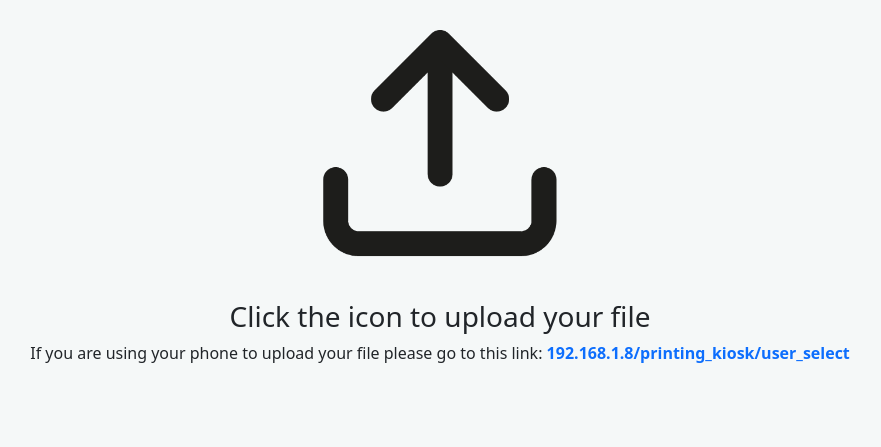
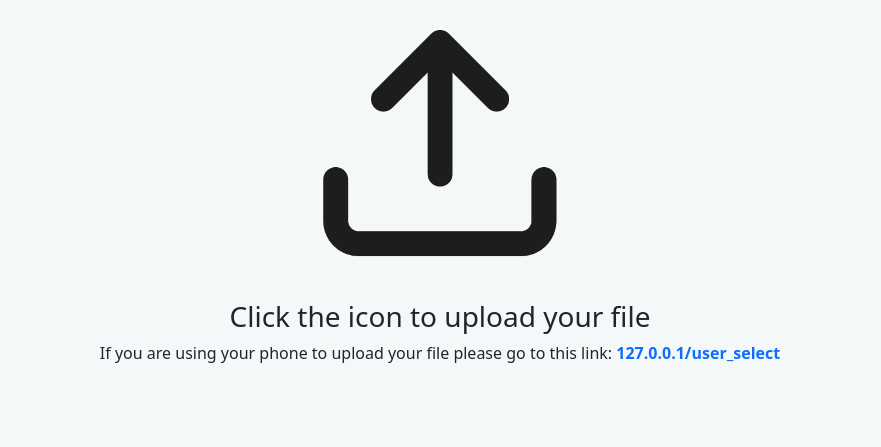
Before and after one commit to ajnarag25/printing-kiosk, a Django app: page /user_select/ in a window 1280 px wide. Shown: the part 300-747 px from the top of the page, without its empty margins (200-1081 px from the left). Run offline with Django 4.2, Linux system fonts and the light colour scheme; some libraries are stand-ins or nearby versions.

Commit message:
added get current i.p address

```diff
--- a/app_print/settings.py
+++ b/app_print/settings.py
@@ -12,6 +12,9 @@ https://docs.djangoproject.com/en/4.1/ref/settings/
 
 from pathlib import Path
 import os
+import socket
+hostname = socket.gethostname()
+IPAddr = socket.gethostbyname(hostname)
 # Build paths inside the project like this: BASE_DIR / 'subdir'.
 BASE_DIR = Path(__file__).resolve().parent.parent
 
@@ -25,7 +28,7 @@ SECRET_KEY = 'django-insecure-mv2c*pud9-ax__&gp(37&6a%0pjsmzi$nk6xl0+3+z2ob#7t96
 # SECURITY WARNING: don't run with debug turned on in production!
 DEBUG = True
 
-ALLOWED_HOSTS = ['127.0.0.1', '192.168.1.9', 'localhost']
+ALLOWED_HOSTS = ['127.0.0.1', IPAddr, 'localhost']
 
 
 # Application definition
--- a/main_app_print/templates/user_select.html
+++ b/main_app_print/templates/user_select.html
@@ -2,18 +2,18 @@
 <!DOCTYPE html>
 <html lang="en">
   <head>
-    <meta charset="UTF-8">
-    <meta http-equiv="X-UA-Compatible" content="IE=edge">
-    <meta name="viewport" content="width=device-width, initial-scale=1.0">
-    <link href="{% static 'assets/tup-logo.png'%}" rel="icon">
+    <meta charset="UTF-8" />
+    <meta http-equiv="X-UA-Compatible" content="IE=edge" />
+    <meta name="viewport" content="width=device-width, initial-scale=1.0" />
+    <link href="{% static 'assets/tup-logo.png'%}" rel="icon" />
     <title>Printing Kiosk</title>
-    <link rel="stylesheet" href="{% static 'css/bootstrap.min.css'%}">
-    <link rel="stylesheet" href="{% static 'css/custom_style.css'%}">
-    <link rel="stylesheet" href="{% static 'css/loader.css'%}">
+    <link rel="stylesheet" href="{% static 'css/bootstrap.min.css'%}" />
+    <link rel="stylesheet" href="{% static 'css/custom_style.css'%}" />
+    <link rel="stylesheet" href="{% static 'css/loader.css'%}" />
   </head>
   <style>
-    .gooey{
-        display:none;
+    .gooey {
+      display: none;
     }
   </style>
   <body>
@@ -27,24 +27,36 @@
           </h3>
         </div>
       </div>
-        <a href="{% url 'home_user' %}" data-bs-toggle="tooltip" data-bs-placement="top" title="Back">
-            <img src="{% static 'assets/icons/BACK.png'%}" width="50" alt="">
+      <a
+        href="{% url 'home_user' %}"
+        data-bs-toggle="tooltip"
+        data-bs-placement="top"
+        title="Back"
+      >
+        <img src="{% static 'assets/icons/BACK.png'%}" width="50" alt="" />
       </a>
       <div class="text-center header-space">
         <h1 class="title-user">Upload your file</h1>
-            <br>
+        <br />
         <button class="img-upload" id="upload-img">
-                <img class="img-upload-resize" src="{% static 'assets/icons/UPLOAD.png'%}" width="300" alt="">
+          <img
+            class="img-upload-resize"
+            src="{% static 'assets/icons/UPLOAD.png'%}"
+            width="300"
+            alt=""
+          />
         </button>
         <div class="input-hidden">
           <form id="upload-form" method="POST" enctype="multipart/form-data">
             {% csrf_token %}
-                    <input type="file" id="uploadfile" name="uploaded_file"/>
+            <input type="file" id="uploadfile" name="uploaded_file" />
           </form>
-
         </div>
         <h3>Click the icon to upload your file</h3>
-            <p>If you are using your phone to upload your file please go to this link: <b class="text-primary">192.168.1.8/printing_kiosk/user_select</b></p>
+        <p>
+          If you are using your phone to upload your file please go to this
+          link: <b class="text-primary">{{ipadd}}/user_select</b>
+        </p>
       </div>
     </div>
 
@@ -55,11 +67,10 @@
     {% for message in messages %}
     <script>
       Swal.fire({
-            title: '{{message}}',
-            confirmButtonColor: '#d33',
-            })
+        title: "{{message}}",
+        confirmButtonColor: "#d33",
+      });
     </script>
     {% endfor %}
-
   </body>
 </html>
--- a/main_app_print/views.py
+++ b/main_app_print/views.py
@@ -7,7 +7,8 @@ import json
 import os
 import subprocess
 from django.contrib import messages
-#fsdlkfjsdlkfajsdklf
+import socket
+# fsdlkfjsdlkfajsdklf
 # import json
 # from .models import *
 # from .forms import *
@@ -33,23 +34,30 @@ from django.contrib import messages
 def index(request):
     return render(request, "index.html")
 
+
 def home_user(request):
     return render(request, "home_user.html")
+
 
 def home_admin(request):
     return render(request, "home_admin.html")
 
+
 def login_admin(request):
     return render(request, "login_admin.html")
 
+
 def user_print(request):
     return render(request, "user_print.html")
+
 
 def loader(request):
     return render(request, "loader.html")
 
 
 def user_select(request):
+    hostname = socket.gethostname()
+    IPAddr = socket.gethostbyname(hostname)
     if request.method == 'POST':
         filename = request.FILES['uploaded_file']
         name_file = os.path.splitext(str(filename))[0]
@@ -58,44 +66,45 @@ def user_select(request):
             form.save()
             directory_path = 'uploads/'
             files = os.listdir(directory_path)
-            files.sort(key=lambda x: os.path.getmtime(os.path.join(directory_path, x)))
+            files.sort(key=lambda x: os.path.getmtime(
+                os.path.join(directory_path, x)))
             latest_file = files[-1]
             instructions = {
                 'parts': [
                     {
-                    'file': 'document'
+                        'file': 'document'
                     }
                 ]
             }
             response = requests.request(
                 'POST',
                 'https://api.pspdfkit.com/build',
-                headers = {
+                headers={
                     'Authorization': 'Bearer pdf_live_fks3MaKwGQAaRm6H1atpHAGJalfmNAXLqorSmjhf6HX'
                 },
-                files = {
+                files={
                     'document': open('uploads/'+str(latest_file), 'rb')
                 },
-                data = {
+                data={
                     'instructions': json.dumps(instructions)
                 },
-                stream = True
+                stream=True
             )
 
             if response.ok:
                 with open('converted_files/'+str(name_file)+'.pdf', 'wb') as fd:
                     for chunk in response.iter_content(chunk_size=8096):
                         fd.write(chunk)
-                    return redirect ('loader')
+                    return redirect('loader')
                     # else:
                     #     print(response.text)
                     #     exit()
             else:
-                messages.info(request,'Error uploading file')
+                messages.info(request, 'Error uploading file')
                 print('error uploading file')
         else:
-            messages.info(request,'Error uploading file')
+            messages.info(request, 'Error uploading file')
             print('error uploading file')
     else:
         form = UploadFileForm()
-    return render(request, 'user_select.html', {'form': form})
+    return render(request, 'user_select.html', {'form': form, 'ipadd': IPAddr})
```
Also changed, not shown: db.sqlite3, uploads/Screenshot_20230316_180259.png (added). Lines whose indentation alone changed are shown as unchanged.
